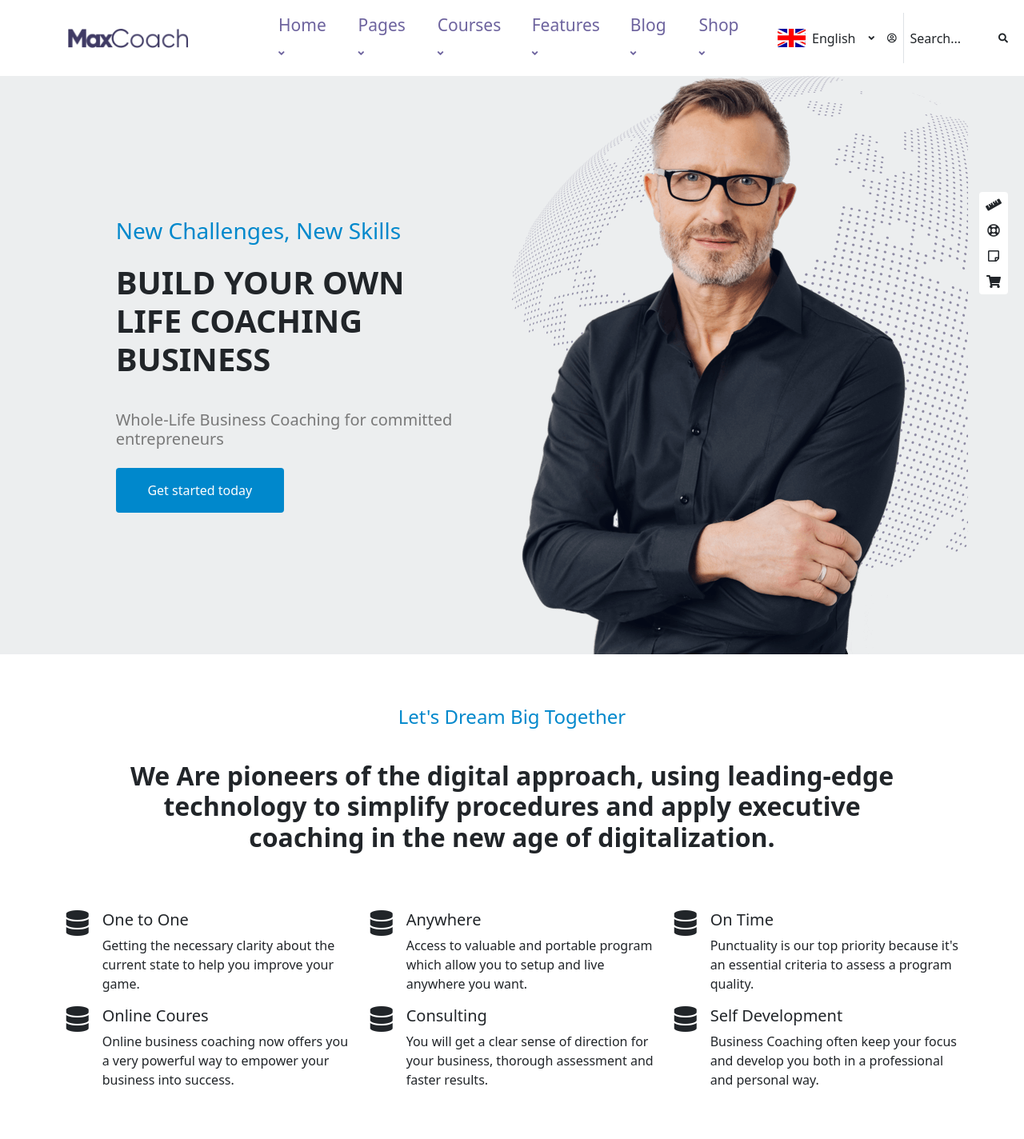
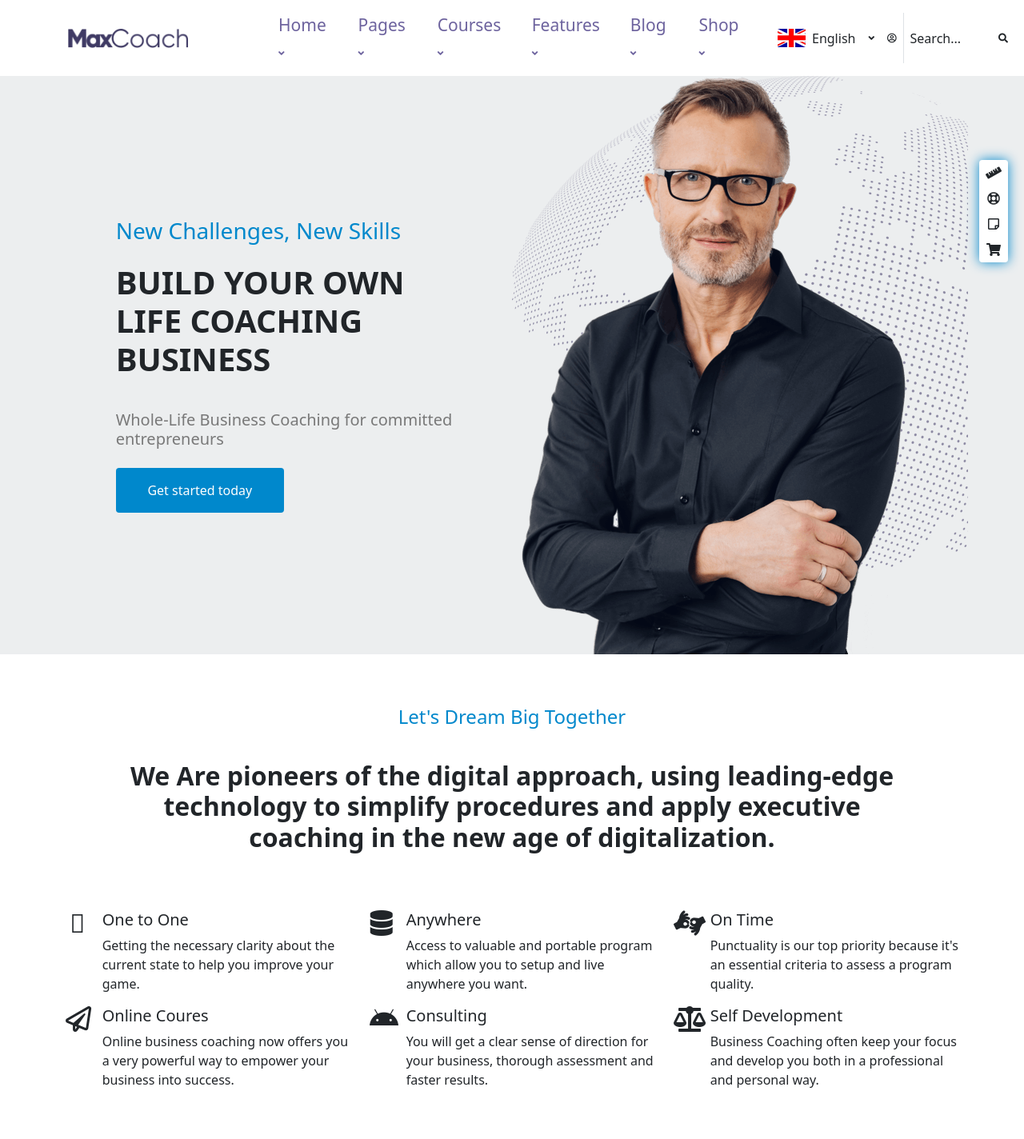
Before and after one commit to Forklein/proj-html-vuejs, a Vue app: page / in a window 1280 px wide. Shown: the top 1424 px of the page at 80% size. Built offline with nearby package versions, Linux system fonts and the light colour scheme.

Commit message:
Add fixed property to icons in jumbotron

```diff
--- a/src/assets/data/dataLeading.js
+++ b/src/assets/data/dataLeading.js
@@ -3,30 +3,40 @@ export default [
         title: "One to One",
         description:
             "Getting the necessary clarity about the current state to help you improve your game.",
+        icon: "fal fa-comments fa-2x"
     },
     {
         title: "Anywhere",
         description:
             "Access to valuable and portable program which allow you to setup and live anywhere you want.",
+        icon: "fas fa-database fa-2x"
     },
     {
         title: "On Time",
         description:
             "Punctuality is our top priority because it's an essential criteria to assess a program quality.",
+        icon: "fas fa-american-sign-language-interpreting fa-2x"
+
     },
     {
         title: "Online Coures",
         description:
             "Online business coaching now offers you a very powerful way to empower your business into success.",
+        icon: "far fa-paper-plane fa-2x"
+
     },
     {
         title: "Consulting",
         description:
             "You will get a clear sense of direction for your business, thorough assessment and faster results.",
+        icon: "fab fa-android fa-2x"
+
     },
     {
         title: "Self Development",
         description:
             "Business Coaching often keep your focus and develop you both in a professional and personal way.",
+        icon: "fas fa-balance-scale fa-2x"
+
     }
 ]
--- a/src/components/Main.vue
+++ b/src/components/Main.vue
@@ -277,7 +277,6 @@ export default {
 
 main {
   .jumbotron {
-    position: relative;
     background-color: $color-porcelain;
     h3 {
       color: $color-jungle-green;
@@ -288,14 +287,17 @@ main {
     .button {
       background-color: $color-jungle-green;
       color: $color-white;
+      cursor: pointer;
     }
     .earth {
       background-image: url("../assets/images/home-business-hero-global-image.png");
     }
     .icons {
-      position: absolute;
-      top: 20%;
+      position: fixed;
+      top: 25%;
       right: 20px;
+      box-shadow: 0px 0px 15px $color-jungle-green;
+      cursor: pointer;
     }
   }
   .leading-edge {
--- a/src/components/subcomponents/ExploreCard.vue
+++ b/src/components/subcomponents/ExploreCard.vue
@@ -37,6 +37,11 @@ export default {
 @import "../../assets/scss/_variables.scss";
 
 .card {
+  .description {
+    p {
+      color: $color-boulder;
+    }
+  }
   .box {
     color: $color-jungle-green;
     cursor: pointer;
--- a/src/components/subcomponents/FeedbackCard.vue
+++ b/src/components/subcomponents/FeedbackCard.vue
@@ -39,6 +39,11 @@ export default {
 @import "../../assets/scss/_variables.scss";
 .card {
   min-height: 317px;
+  .text {
+    p {
+      color: $color-boulder;
+    }
+  }
   h5 {
     color: $color-tuna;
   }
--- a/src/components/subcomponents/LeadingCard.vue
+++ b/src/components/subcomponents/LeadingCard.vue
@@ -1,7 +1,7 @@
 <template>
   <div class="d-flex">
     <div class="col-1 me-3">
-      <i class="fas fa-database fa-2x"></i>
+      <i :class="data.icon"></i>
     </div>
     <div class="col text-start">
       <div class="title">
--- a/src/components/subcomponents/Newsletter.vue
+++ b/src/components/subcomponents/Newsletter.vue
@@ -59,7 +59,7 @@ export default {
     color: $color-white;
   }
   p {
-    color: gray;
+    color: $color-boulder;
   }
 }
 </style>
```
